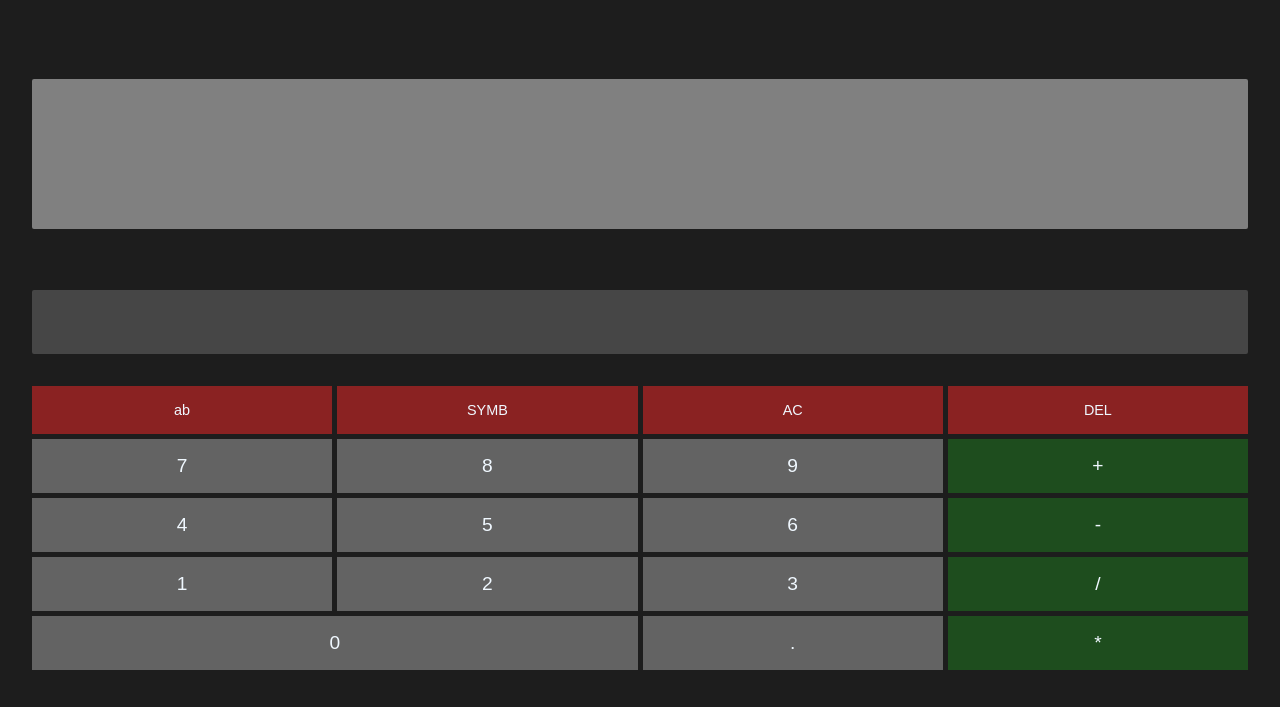
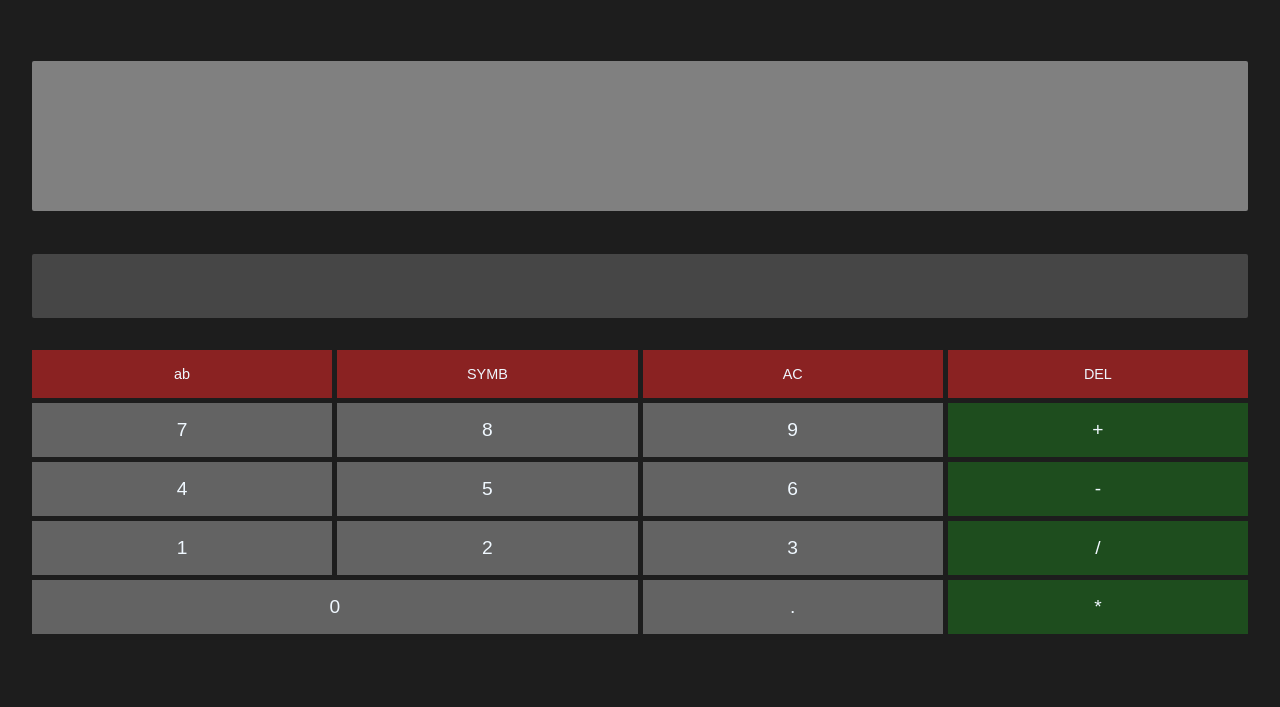
Before and after one commit to Techoplite/al-jabr, a plain HTML site: page index.html in a window 1280 px wide. Shown: the part 93-800 px from the top of the page. Drawn offline with Linux system fonts and the light colour scheme.

Commit message:
reduce page height

```diff
--- a/style.css
+++ b/style.css
@@ -7,7 +7,7 @@ body {
   display: flex;
   justify-content: space-between;
   flex-direction: column;
-  min-height: calc(100vh - 4rem);
+  min-height: calc(100vh - 100px);
 }
 
 .output-display {
```
